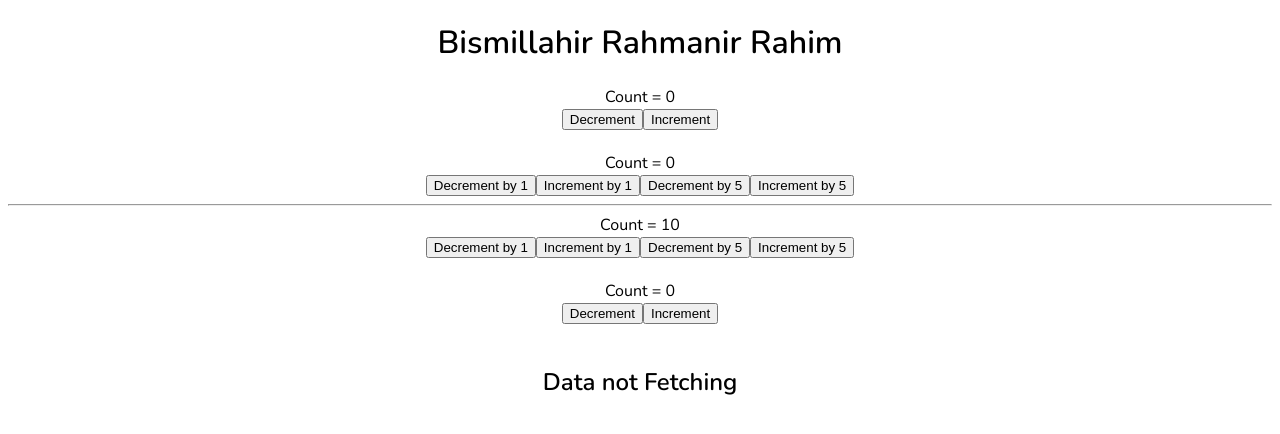
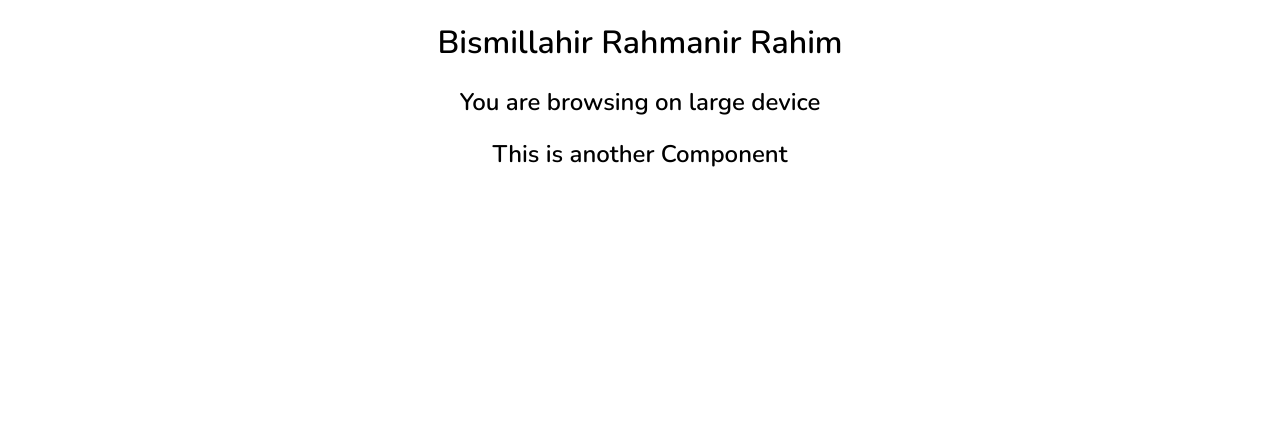
Before and after one commit to faysalahammedchowdhury01/learn-react, a React (Vite) app: page / in a window 1280 px wide. Shown: the top 434 px of the page. Built offline with nearby package versions, Linux system fonts and the light colour scheme; no server answers; the HTML template or start-up script is replaced by a standard one.

Commit message:
Learn Custom Hook

```diff
--- a/src/App.jsx
+++ b/src/App.jsx
@@ -15,7 +15,8 @@ import './App.css';
 // import Lesson14 from './Lessons/Lesson-14/Lesson14';
 // import Lesson15 from './Lessons/Lesson-15/Lesson15';
 // import Lesson16 from './Lessons/Lesson-16/Lesson16';
-import Lesson17 from './Lessons/Lesson-17/Lesson17';
+// import Lesson17 from './Lessons/Lesson-17/Lesson17';
+import Lesson18 from './Lessons/Lesson-18/Lesson18';
 
 function App() {
   // const quantities = [1, 2, 3, 4, 5]; // lesson6
@@ -38,7 +39,8 @@ function App() {
       {/* <Lesson14 /> */}
       {/* <Lesson15 /> */}
       {/* <Lesson16 /> */}
-      <Lesson17 />
+      {/* <Lesson17 /> */}
+      <Lesson18 />
     </div>
   );
 }
--- /dev/null
+++ b/src/Lessons/Lesson-18/LayoutOne.jsx
@@ -0,0 +1,12 @@
+import React from 'react';
+import useWindowWidth from './hooks/useWindowWidth';
+
+function LayoutOne() {
+  const onSmallScreen = useWindowWidth(768);
+
+  return (
+    <h2>You are browsing on {onSmallScreen ? 'small' : 'large'} device</h2>
+  );
+}
+
+export default LayoutOne;
--- /dev/null
+++ b/src/Lessons/Lesson-18/LayoutTwo.jsx
@@ -0,0 +1,14 @@
+import React from 'react';
+import useWindowWidth from './hooks/useWindowWidth';
+
+function LayoutTwo() {
+  const onSmallScreen = useWindowWidth(700);
+
+  return (
+    <h2 className={onSmallScreen ? 'small' : 'large'}>
+      This is another Component
+    </h2>
+  );
+}
+
+export default LayoutTwo;
--- /dev/null
+++ b/src/Lessons/Lesson-18/Lesson18.jsx
@@ -0,0 +1,14 @@
+import React from 'react';
+import LayoutOne from './LayoutOne';
+import LayoutTwo from './LayoutTwo';
+
+function Lesson18() {
+  return (
+    <>
+      <LayoutOne />
+      <LayoutTwo />
+    </>
+  );
+}
+
+export default Lesson18;
--- /dev/null
+++ b/src/Lessons/Lesson-18/hooks/useWindowWidth.jsx
@@ -0,0 +1,21 @@
+import { useCallback, useEffect, useState } from 'react';
+
+function useWindowWidth(screenSize) {
+  const [onSmallScreen, setOnSmallScreen] = useState(false);
+
+  const checkScreenSize = useCallback(() => {
+    setOnSmallScreen(window.innerWidth < screenSize);
+  }, [screenSize]);
+
+  useEffect(() => {
+    checkScreenSize();
+    window.addEventListener('resize', checkScreenSize);
+
+    // Cleanup
+    return () => window.removeEventListener('resize', checkScreenSize);
+  }, [checkScreenSize]);
+
+  return onSmallScreen;
+}
+
+export default useWindowWidth;
```
